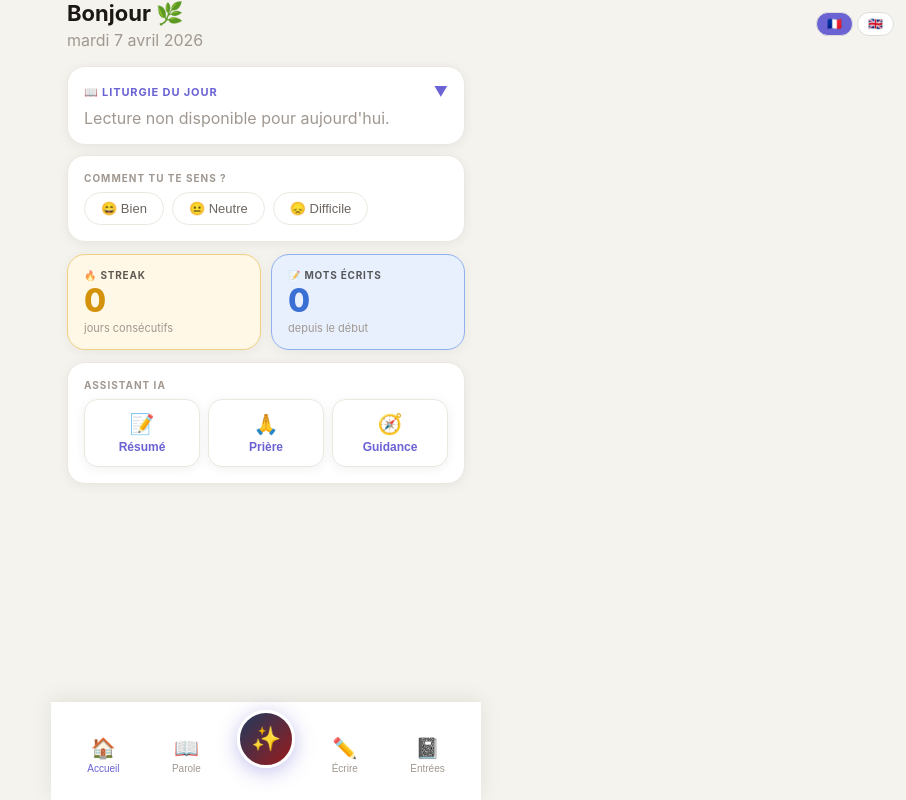
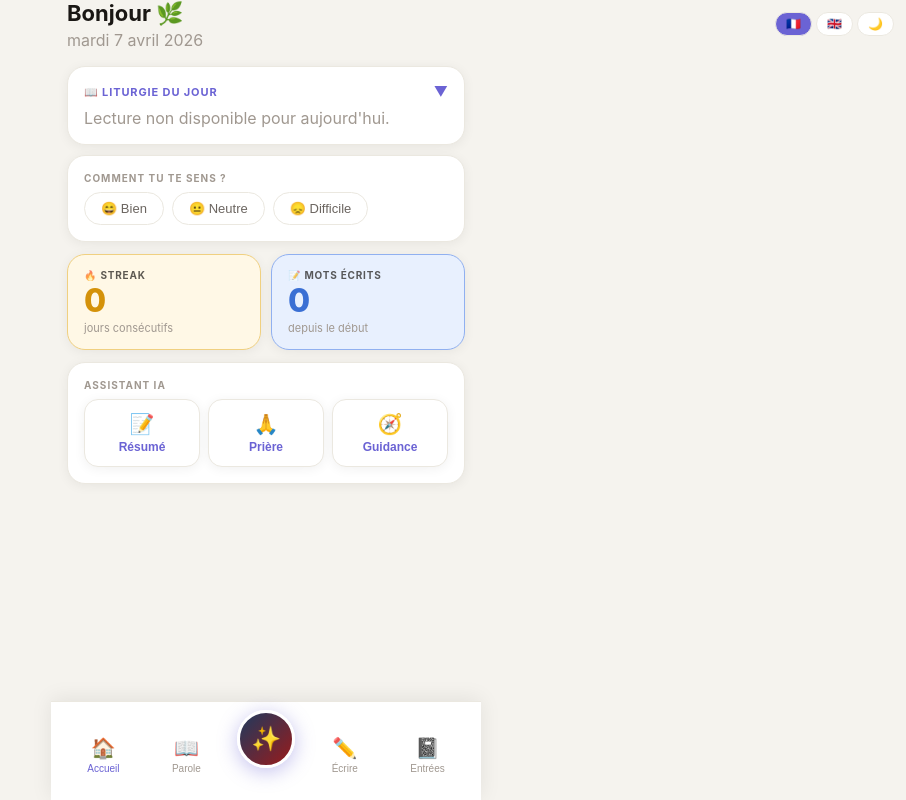
Before and after one commit to Alexis102005/Journal, a React (Vite) app: page / in a window 1280 px wide. Shown: the whole page, without its empty margins (374-1280 px from the left). Built offline with nearby package versions, Linux system fonts and the light colour scheme; no server answers.

Commit message:
toggle thème clair/sombre + fix fond

```diff
--- a/src/App.jsx
+++ b/src/App.jsx
@@ -64,7 +64,7 @@ export default function App() {
   return (
     <div className="app">
 
-      {/* Sélecteur de langue flottant */}
+      {/* Sélecteur langue + thème */}
 <div style={{
   position: 'fixed', top: '12px', right: '12px',
   display: 'flex', gap: '4px', zIndex: 100
@@ -75,15 +75,27 @@ export default function App() {
       onClick={() => changerLangue(l)}
       style={{
         padding: '4px 10px', borderRadius: '20px', fontSize: '12px',
-              border: '1px solid #ddd',
-              background: langue === l ? '#6b63d4' : 'white',
-              color: langue === l ? 'white' : '#666',
+        border: '1px solid var(--border)',
+        background: langue === l ? 'var(--accent)' : 'var(--bg-card)',
+        color: langue === l ? 'white' : 'var(--text-muted)',
         cursor: 'pointer'
       }}
     >
       {l === 'fr' ? '🇫🇷' : '🇬🇧'}
     </button>
   ))}
+  <button
+    onClick={() => setTheme(theme === 'dark' ? 'light' : 'dark')}
+    style={{
+      padding: '4px 10px', borderRadius: '20px', fontSize: '12px',
+      border: '1px solid var(--border)',
+      background: 'var(--bg-card)',
+      color: 'var(--text-muted)',
+      cursor: 'pointer'
+    }}
+  >
+    {theme === 'dark' ? '☀️' : '🌙'}
+  </button>
 </div>
 
       <div className="contenu">
```
Lines whose indentation alone changed are shown as unchanged.
